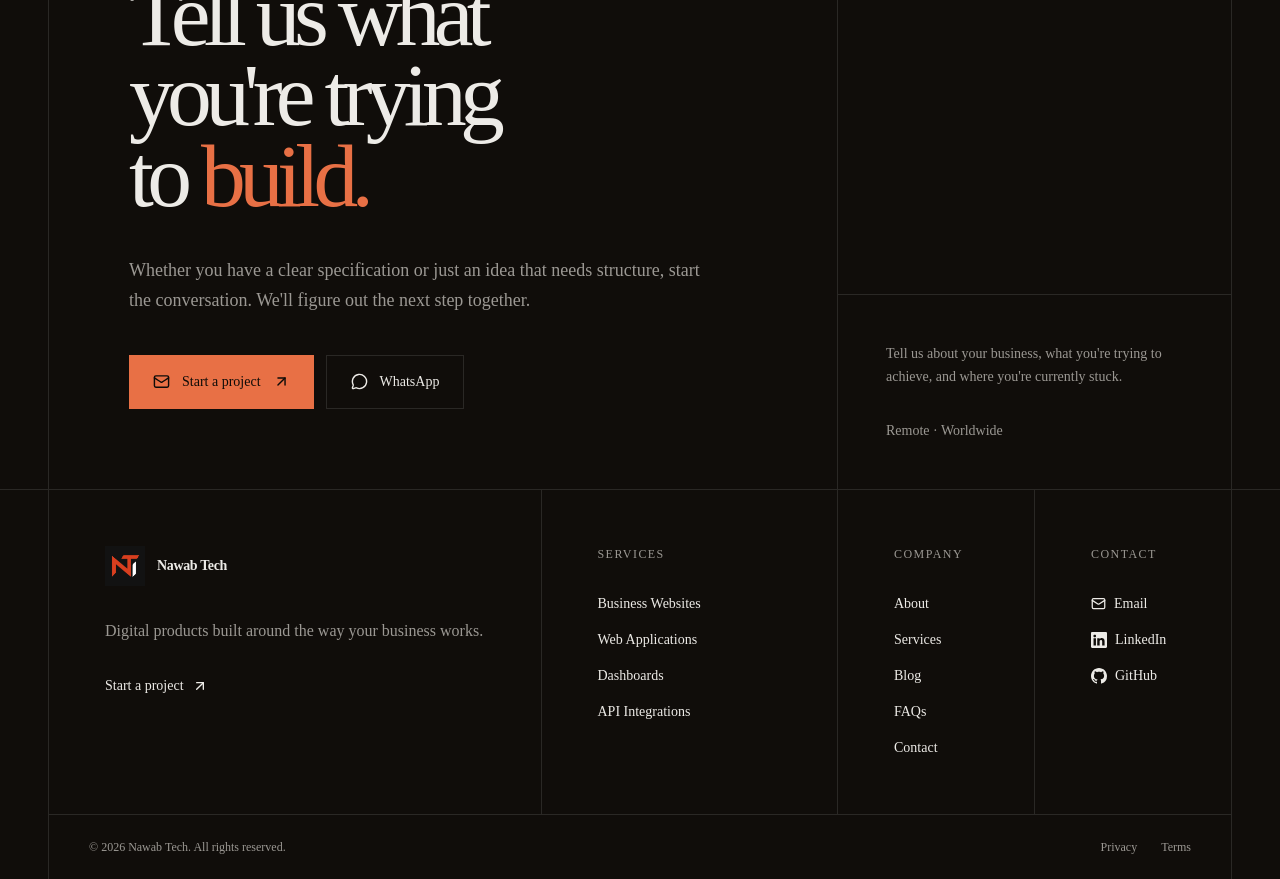
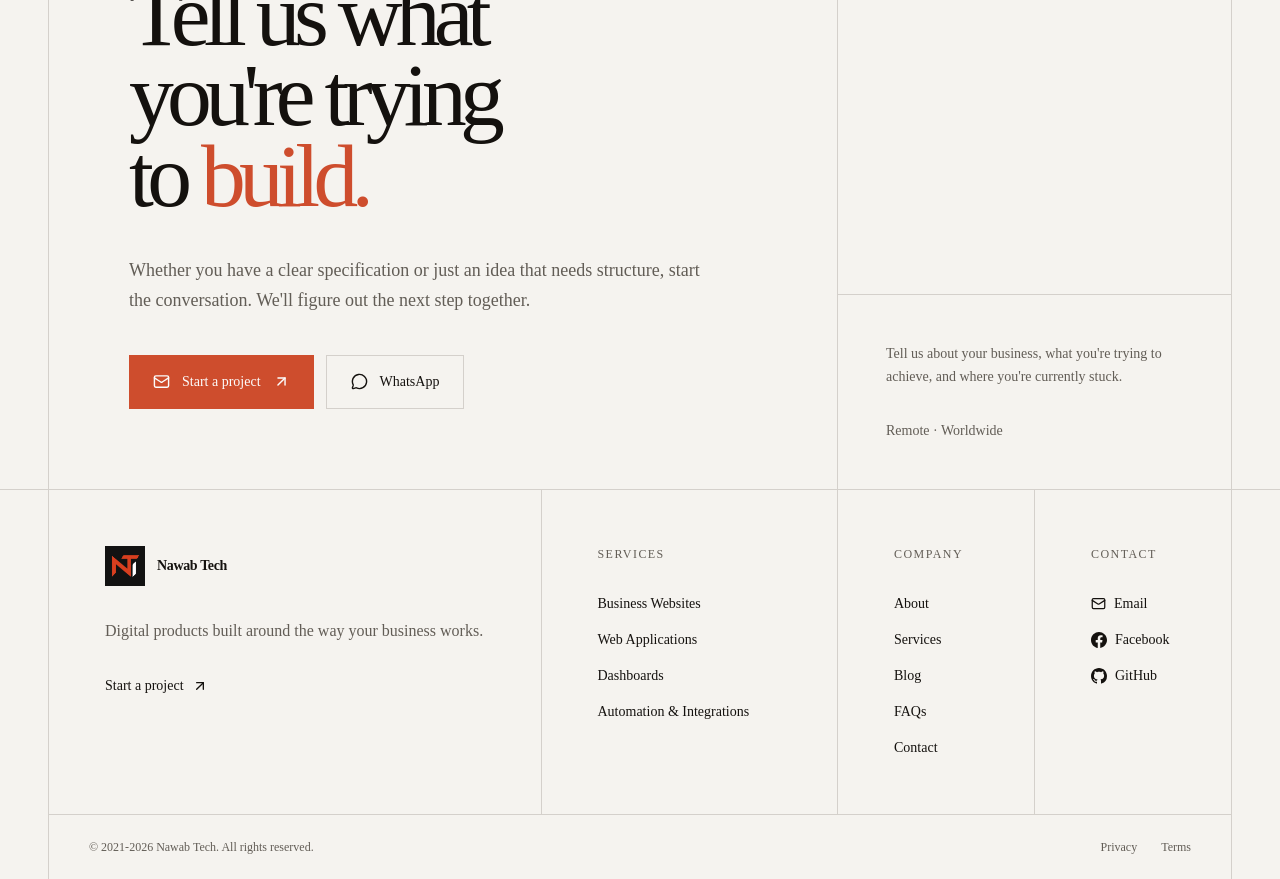
Before and after one commit to NawabMoazzam/nawab-tech, a Next.js app: page / in a window 1280 px wide. Shown: the part 6480-7359 px from the top of the page. Built offline with nearby package versions, Linux system fonts and the light colour scheme; no server answers.

Commit message:
refactor: update API integrations to automation & integrations, adjust contact links to use siteConfig

```diff
--- a/app/layout.tsx
+++ b/app/layout.tsx
@@ -101,7 +101,7 @@ export default function RootLayout({
 
         <ThemeProvider
           attribute="class"
-          defaultTheme="dark"
+          defaultTheme="system"
           enableSystem
           disableTransitionOnChange
         >
--- a/app/services/api-integrations/page.tsx
+++ /dev/null
@@ -1,5 +0,0 @@
-import { redirect } from "next/navigation";
-
-export default function ApiIntegrationsPage() {
-  redirect("/services/automation-integrations");
-}
--- a/app/services/page.tsx
+++ b/app/services/page.tsx
@@ -36,10 +36,10 @@ const services = [
   },
   {
     number: "04",
-    title: "API Integrations",
+    title: "Automation & Integrations",
     description:
-      "Connect your existing tools and services through reliable integrations and automated workflows.",
-    href: "/services/api-integrations",
+      "Automate repetitive business workflows with AI, custom integrations, APIs, and intelligent systems built around the tools your business already uses.",
+    href: "/services/automation-integrations",
   },
 ];
 
--- a/components/contact-cta.tsx
+++ b/components/contact-cta.tsx
@@ -1,7 +1,7 @@
 import { ArrowUpRight, Mail, MessageCircle } from "lucide-react";
+import { siteConfig } from "@/lib/site";
 
 export function ContactCTA() {
-  const contactEmail = process.env.NEXT_PUBLIC_CONTACT_EMAIL;
   return (
     <section id="contact" className="section-border">
       <div className="container-main">
@@ -41,7 +41,7 @@ export function ContactCTA() {
                 </a>
 
                 <a
-                  href={`https://wa.me/${process.env.NEXT_PUBLIC_CONTACT_PHONE}`}
+                  href={siteConfig.phone}
                   className="flex items-center justify-center gap-3 border border-border px-6 py-4 text-sm font-medium transition-colors hover:bg-muted"
                 >
                   <MessageCircle size={17} />
@@ -67,10 +67,10 @@ export function ContactCTA() {
 
                   <div className="mt-8 space-y-3 text-sm">
                     <a
-                      href={`mailto:${contactEmail}`}
+                      href={`mailto:${siteConfig.email}`}
                       className="block transition-colors hover:text-primary"
                     >
-                      {contactEmail}
+                      {siteConfig.email}
                     </a>
 
                     <span className="block text-muted-foreground">
--- a/components/footer.tsx
+++ b/components/footer.tsx
@@ -1,6 +1,7 @@
 import { ArrowUpRight, Mail } from "lucide-react";
 import Image from "next/image";
 import Link from "next/link";
+import { siteConfig } from "@/lib/site";
 
 const serviceLinks = [
   { label: "Business Websites", href: "/services/web-development" },
@@ -13,8 +14,8 @@ const serviceLinks = [
     href: "/services/dashboard-development",
   },
   {
-    label: "API Integrations",
-    href: "/services/api-integrations",
+    label: "Automation & Integrations",
+    href: "/services/automation-integrations",
   },
 ];
 
@@ -25,8 +26,6 @@ const companyLinks = [
   { label: "FAQs", href: "/faq" },
   { label: "Contact", href: "/contact" },
 ];
-
-const contactEmail = process.env.NEXT_PUBLIC_CONTACT_EMAIL;
 
 export function Footer() {
   return (
@@ -106,7 +105,7 @@ export function Footer() {
 
             <div className="mt-8 flex flex-col gap-4">
               <a
-                href={`mailto:${contactEmail}`}
+                href={`mailto:${siteConfig.email}`}
                 className="flex items-center gap-2 text-sm transition-colors hover:text-primary"
               >
                 <Mail size={15} />
@@ -114,7 +113,7 @@ export function Footer() {
               </a>
 
               <a
-                href="#"
+                href={siteConfig.social.facebook}
                 className="flex items-center gap-2 text-sm transition-colors hover:text-primary"
               >
                 <svg
@@ -122,16 +121,16 @@ export function Footer() {
                   width="16"
                   height="16"
                   fill="currentColor"
-                  className="bi bi-linkedin"
+                  className="bi bi-facebook"
                   viewBox="0 0 16 16"
                 >
-                  <path d="M0 1.146C0 .513.526 0 1.175 0h13.65C15.474 0 16 .513 16 1.146v13.708c0 .633-.526 1.146-1.175 1.146H1.175C.526 16 0 15.487 0 14.854zm4.943 12.248V6.169H2.542v7.225zm-1.2-8.212c.837 0 1.358-.554 1.358-1.248-.015-.709-.52-1.248-1.342-1.248S2.4 3.226 2.4 3.934c0 .694.521 1.248 1.327 1.248zm4.908 8.212V9.359c0-.216.016-.432.08-.586.173-.431.568-.878 1.232-.878.869 0 1.216.662 1.216 1.634v3.865h2.401V9.25c0-2.22-1.184-3.252-2.764-3.252-1.274 0-1.845.7-2.165 1.193v.025h-.016l.016-.025V6.169h-2.4c.03.678 0 7.225 0 7.225z" />
+                  <path d="M16 8.049c0-4.446-3.582-8.05-8-8.05C3.58 0-.002 3.603-.002 8.05c0 4.017 2.926 7.347 6.75 7.951v-5.625h-2.03V8.05H6.75V6.275c0-2.017 1.195-3.131 3.022-3.131.876 0 1.791.157 1.791.157v1.98h-1.009c-.993 0-1.303.621-1.303 1.258v1.51h2.218l-.354 2.326H9.25V16c3.824-.604 6.75-3.934 6.75-7.951" />
                 </svg>
-                LinkedIn
+                Facebook
               </a>
 
               <a
-                href="#"
+                href={siteConfig.social.github}
                 className="flex items-center gap-2 text-sm transition-colors hover:text-primary"
               >
                 <svg
@@ -153,7 +152,7 @@ export function Footer() {
         {/* Bottom Bar */}
         <div className="flex flex-col justify-between gap-4 border-x border-t border-border px-6 py-6 text-xs text-muted-foreground sm:flex-row sm:items-center sm:px-10">
           <span>
-            © {new Date().getFullYear()} Nawab Tech. All rights reserved.
+            © 2021-{new Date().getFullYear()} Nawab Tech. All rights reserved.
           </span>
 
           <div className="flex gap-6">
--- a/lib/schema-markup.ts
+++ b/lib/schema-markup.ts
@@ -47,7 +47,7 @@ export const localBusinessSchema: WithContext<LocalBusiness> = {
     opens: "00:00",
     closes: "23:59",
   },
-  sameAs: siteConfig.social.facebook,
+  sameAs: [siteConfig.social.facebook, siteConfig.social.github],
 };
 
 const itemListElement: ListItem[] = navLinks.map((link, index) => ({
--- a/lib/site.ts
+++ b/lib/site.ts
@@ -10,9 +10,9 @@ export const siteConfig = {
 
   social: {
     facebook: "https://www.facebook.com/nawabtech",
+    github: "https://github.com/NawabMoazzam",
     // Add these when ready
     // linkedin: "",
-    // github: "",
     // instagram: "",
   },
 } as const;
```
